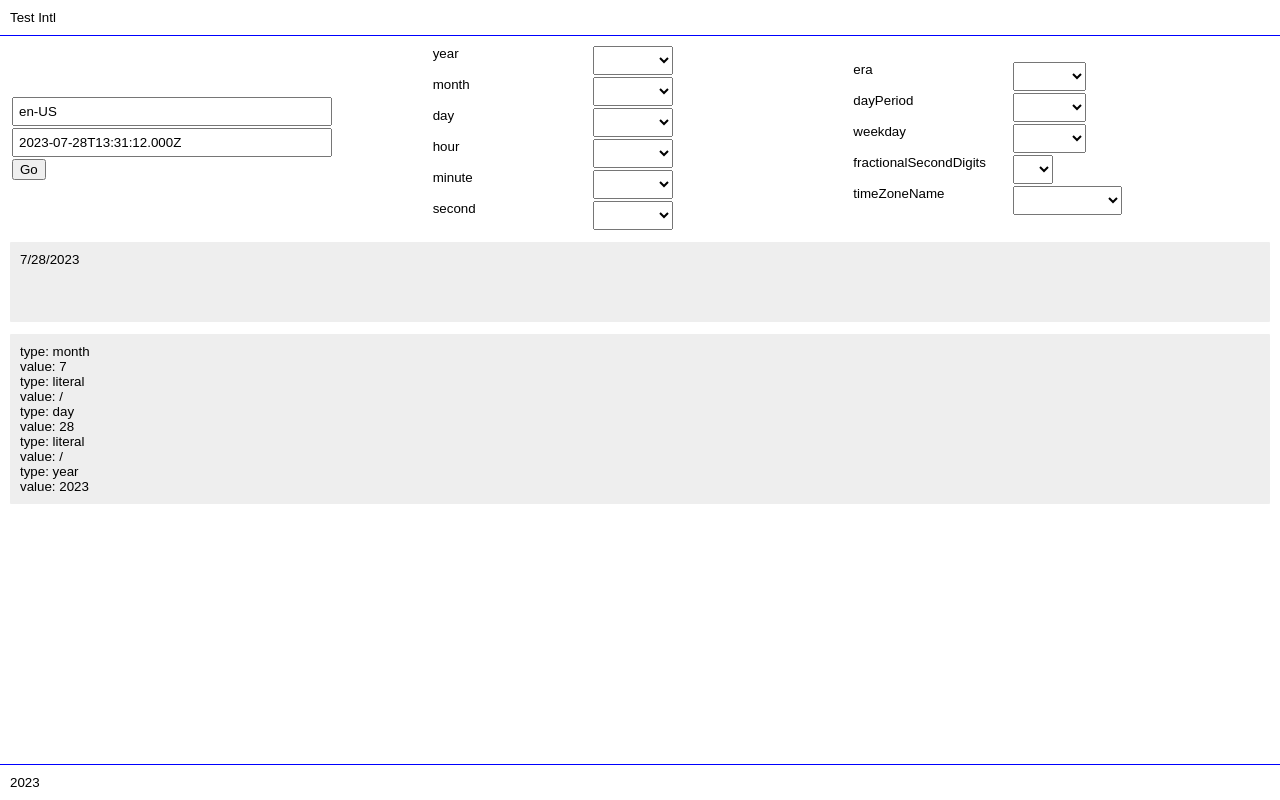
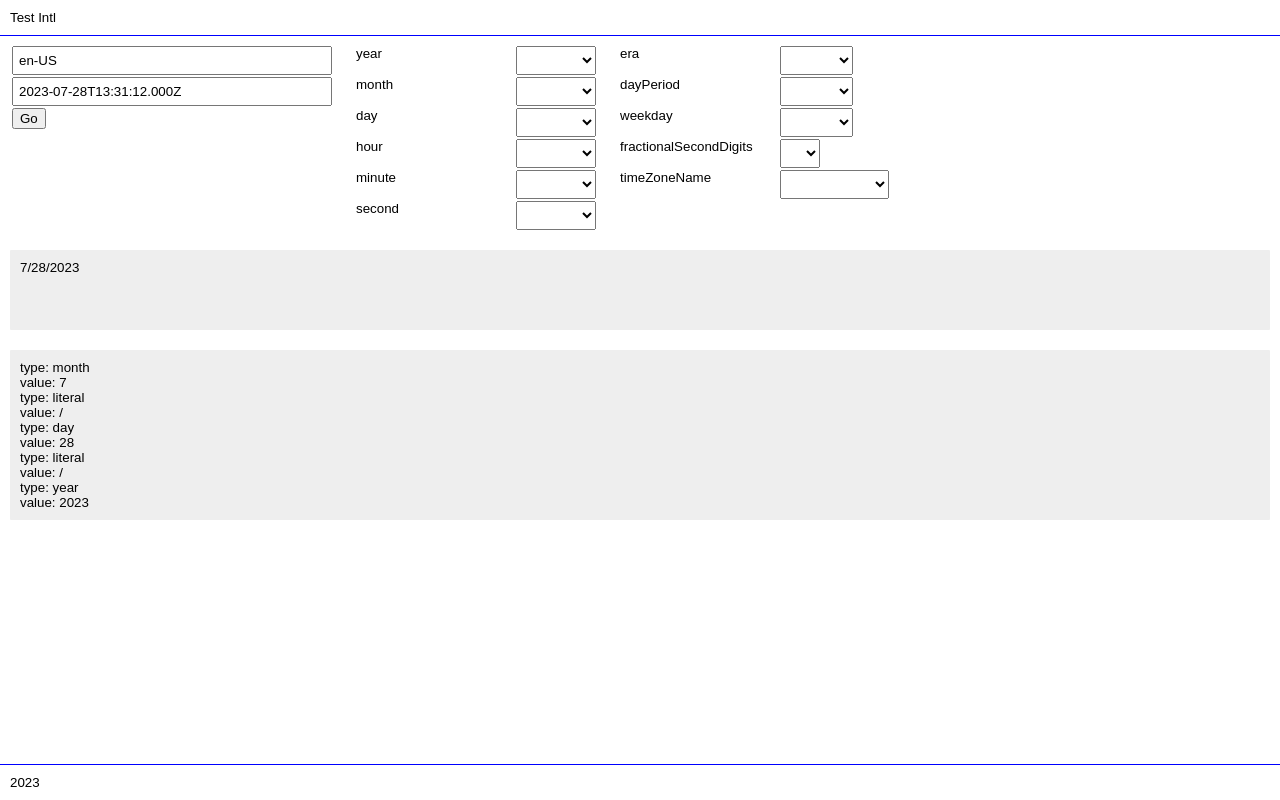
Before and after one commit to goofballLogic/IntlTest, a plain HTML site: page dist/index.html in a window 1280 px wide. Drawn offline with Linux system fonts and the light colour scheme.

Commit message:
formatting

```diff
--- a/dist/index.html
+++ b/dist/index.html
@@ -42,14 +42,14 @@
 
             display: flex;
             flex-wrap: wrap;
-            gap: 2px;
-            align-items: center;
+            gap: 20px;
+            align-items: start;
 
         }
 
         form fieldset {
 
-            flex: 1;
+            flex: 0;
             display: flex;
             align-items: start;
             flex-direction: column;
@@ -79,7 +79,6 @@
 
         form output {
 
-            margin-top: 10px;
             border-radius: 1px;
             padding: 10px;
             background-color: #EEE;
```
